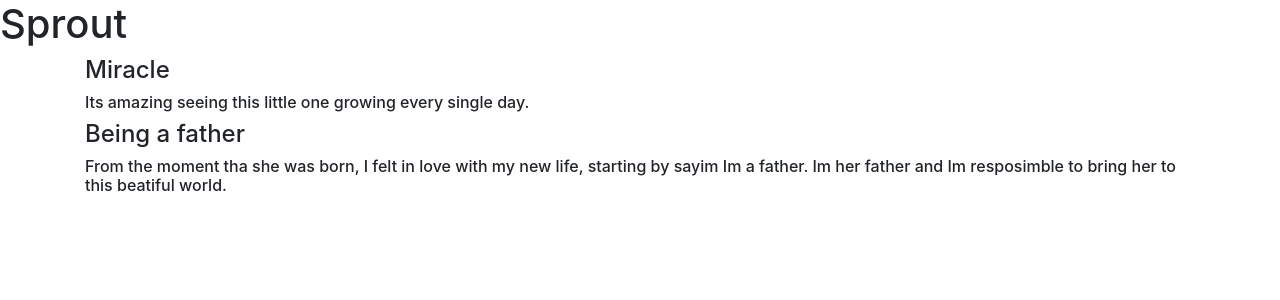
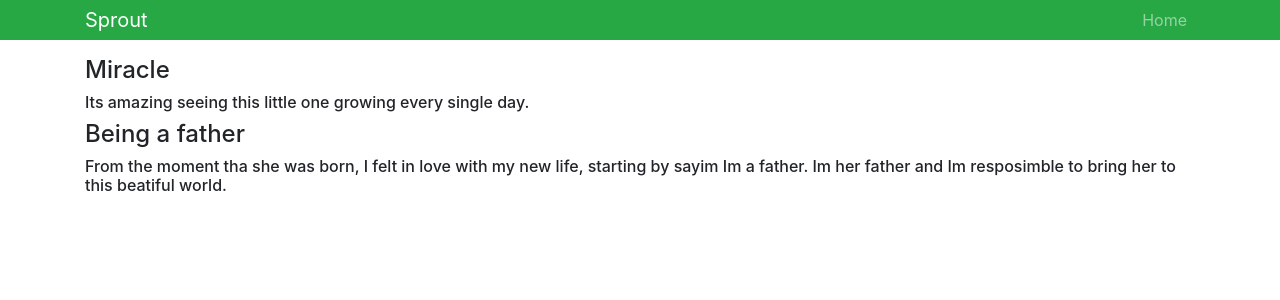
Before and after one commit to AntonBrito/Sprout-client, a React (Create React App) app: page / in a window 1280 px wide. Shown: the top 300 px of the page. Built offline with nearby package versions, Linux system fonts and the light colour scheme.

Commit message:
Created a navbar. Added home page as set default.

```diff
--- a/src/components/layout/Header.js
+++ b/src/components/layout/Header.js
@@ -4,13 +4,26 @@ import PropTypes from "prop-types";
 const Header = props => {
   const { branding } = props;
   return (
-    <div>
-      <h1>{branding}</h1>
-    </div>
+    <nav className="navbar navbar-expand-sm navbar-dark bg-success mb-3 py-0">
+      <div className="container">
+        <a href="/" className="navbar-brand">
+          {branding}
+        </a>
+        <div>
+          <ul className="navbar-nav mr-auto">
+            <li className="nav-item">
+              <a href="/" className="nav-link">
+                Home
+              </a>
+            </li>
+          </ul>
+        </div>
+      </div>
+    </nav>
   );
 };
 
-Header.banding = {
+Header.branding = {
   branding: "My App"
 };
 
```
